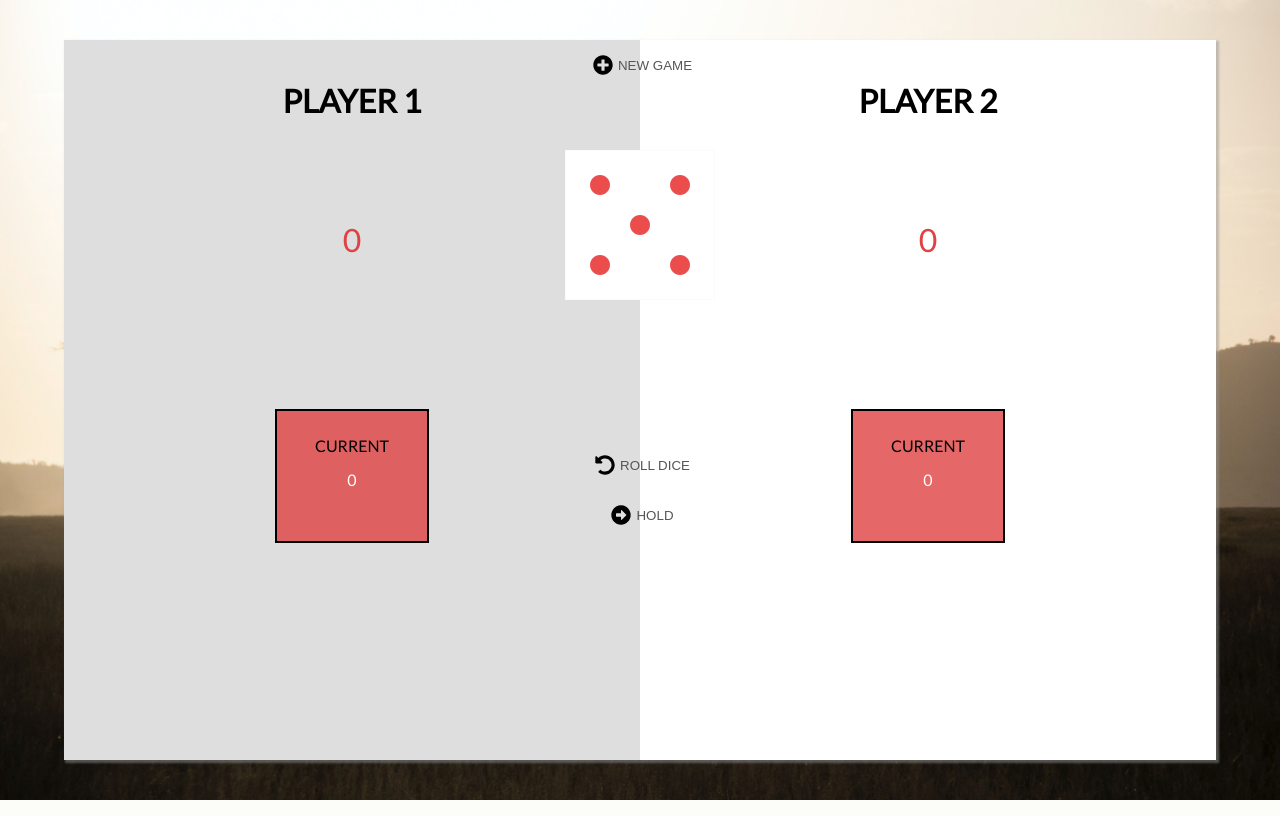
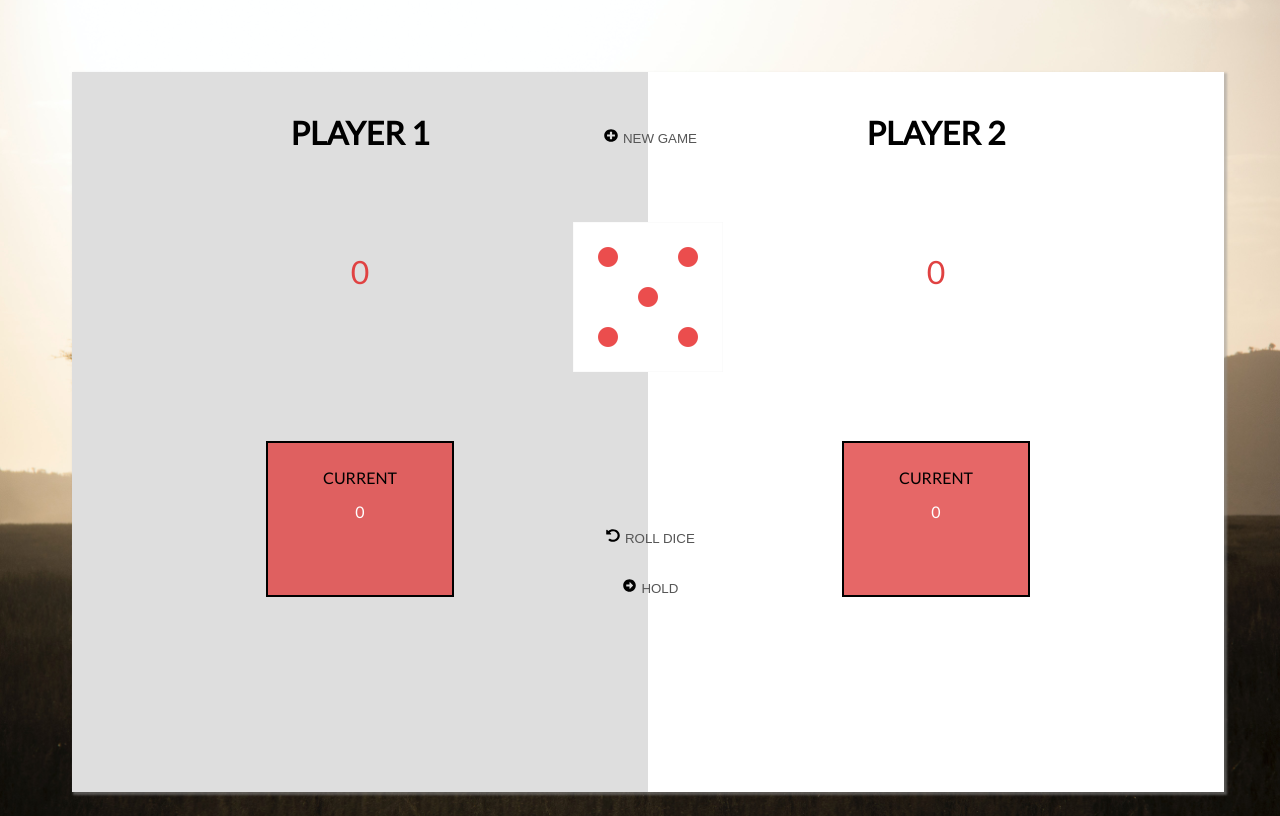
Before and after one commit to dirtycloud58/dice_game, a PHP site: page / in a window 1280 px wide. Run offline with PHP 8.4, Linux system fonts and the light colour scheme.

Commit message:
maj html/css

```diff
--- a/index.html
+++ b/index.html
@@ -17,26 +17,26 @@
 
 <div class="player1 turn" >
 <h1>PLAYER 1</h1>
-<div id ="score1">0</div>
+<div class ="score1">0</div>
 <div id ="box1">
 <div id ="current1">CURRENT</div>
-<div id="scoreCurrent1">0</div>
+<div class="scoreCurrent1">0</div>
 </div>
 </div>
 
 <div class="player2">
 <h1>PLAYER 2</h1>
-<div id ="score2">0</div>
+<div class ="score2">0</div>
 <div id ="box2">
 <div id ="current2">CURRENT</div>
-<div id="scoreCurrent2">0</div>
+<div class="scoreCurrent2">0</div>
 </div>
 </div>
 
     <button class="btn-game" id="NEW"><img src="images/plus-circle-solid.svg" class="icon"></img>New game</button>
     <button class="btn-roll" id="ROLL"><img src="images/undo-alt-solid.svg" class="icon">ROLL DICE</button>
     <button class="btn-hold" id="HOLD"><img src="images/arrow-alt-circle-right-solid.svg" class="icon">HOLD</button>
-    <img src="images/dice-5.png" class="dice" id="de">
+    <img src="images/dice-5.png" class="dice" id="dice">
 
  </main>
 
--- a/style.css
+++ b/style.css
@@ -1,4 +1,7 @@
 body {
+  position: relative;
+  width: 100vw;
+  height: 100vh;
   background-image: url(images/lane.jpg);
   background-size: cover;
   background-position: center;
@@ -9,7 +12,9 @@ body {
 #game {
   width: 90vw;
   height: 90vh;
-  margin: 5vh auto;
+  margin: 5vw;
+  position: absolute;
+  overflow: hidden;
   background-color: white;
   display: flex;
   box-shadow: 2px 2px 2px 1px rgba(148, 148, 148, 0.5);
@@ -51,7 +56,7 @@ button:hover {
 }
 
 /*de change*/
-#de {
+#dice {
   position: absolute;
   width: 150px;
   left: 50%;
@@ -68,30 +73,30 @@ button:hover {
 
 #box1,
 #box2 {
-  width: 100px;
-  height: 80px;
+  width: 25%;
+  height: 15%;
   background-color: rgba(224, 66, 66, 0.8);
   border: 2px solid black;
   margin: 150px auto;
   padding: 25px;
 }
 
-#score1,
-#score2 {
+.score1,
+.score2 {
   margin: 100px;
   font-size: 32px;
   color: #e04242;
 }
 
-#scoreCurrent1,
-#scoreCurrent2 {
+.scoreCurrent1,
+.scoreCurrent2 {
   margin: 15px;
   color: white;
 }
 
 .icon {
-  width: 20px;
-  height: 20px;
-  margin: -5px 5px;
+  width: 10%;
+
+  margin: 0 5px;
   color: black;
-}/*# sourceMappingURL=style.css.map */
+}
```
Also changed, not shown: script.js (+35 -30 lines), 1 other file.
